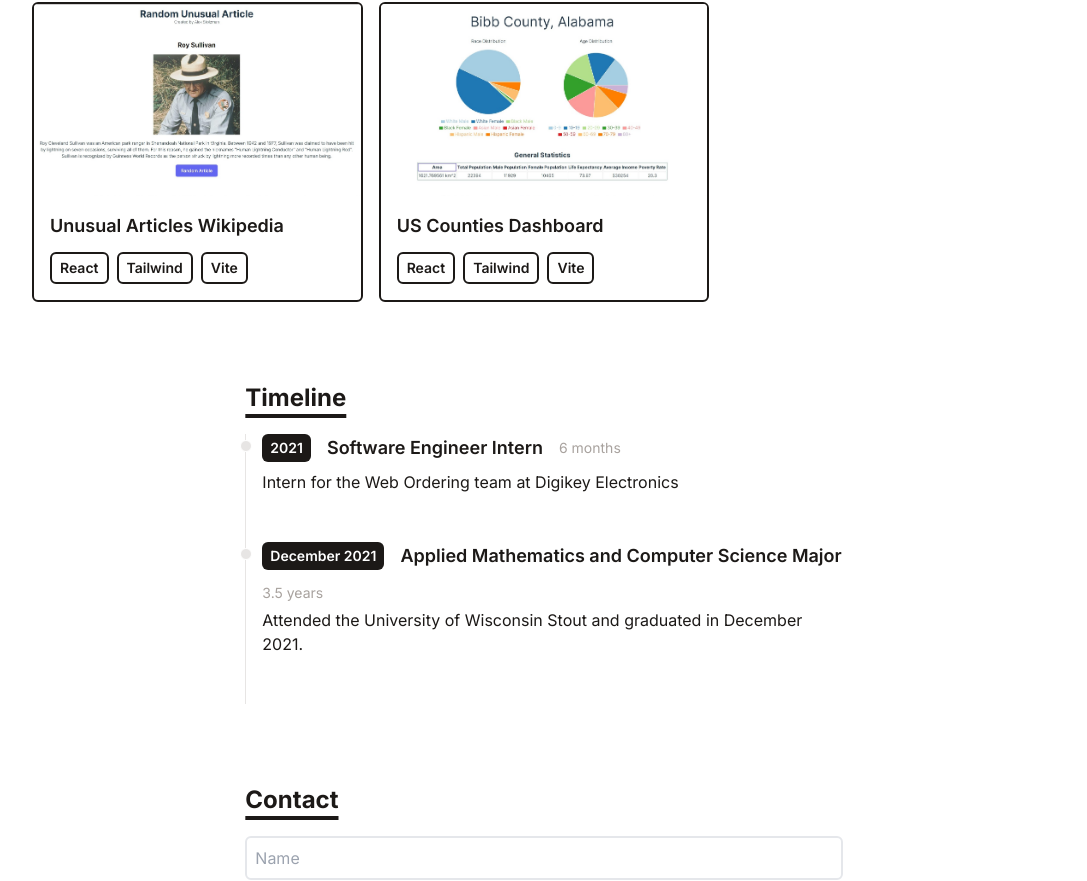
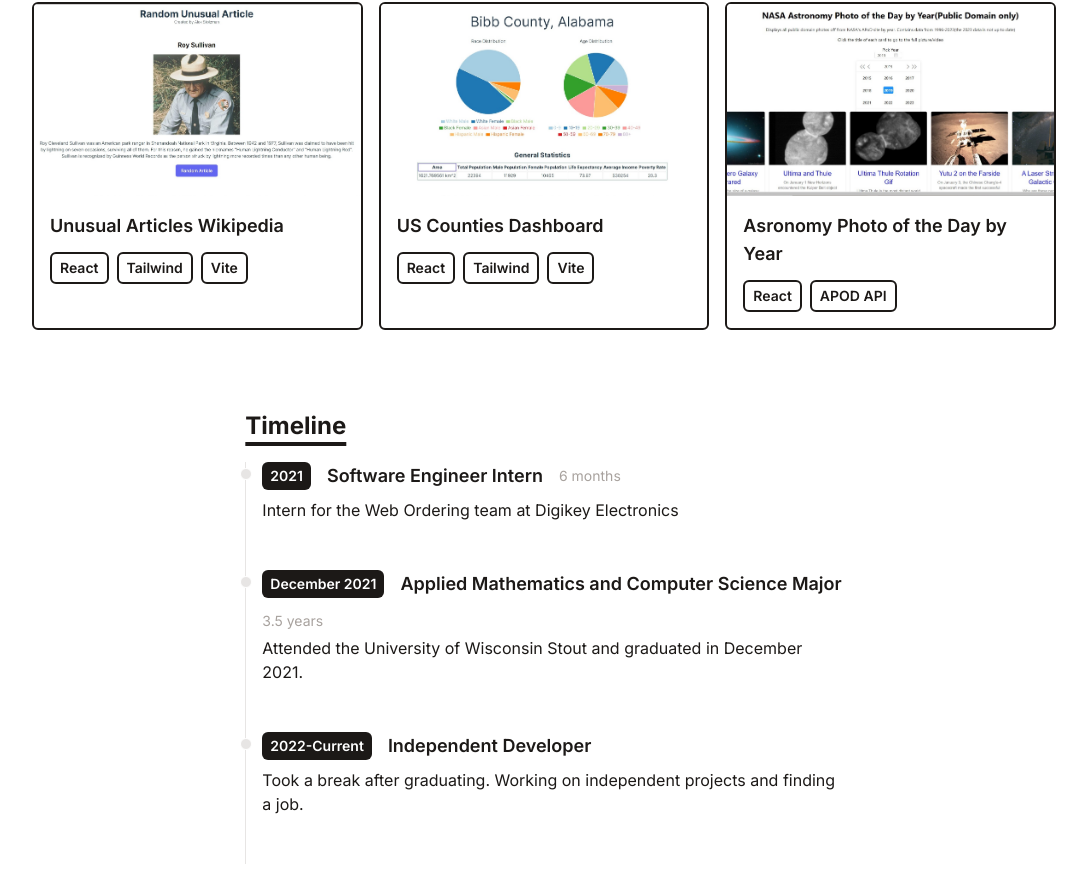
Before and after one commit to alexstolzman/minimal-portfolio, a React (Vite) app: page / in a window 1280 px wide. Shown: the part 314-1195 px from the top of the page, without its empty margins (96-1183 px from the left). Built offline with nearby package versions, Linux system fonts and the light colour scheme.

Commit message:
Updated portfolio

```diff
--- a/src/data/portfolio.js
+++ b/src/data/portfolio.js
@@ -10,5 +10,11 @@ export default [
         imgUrl: 'assets/uscounties2.jpg',
         stack: ['React', 'Tailwind', 'Vite'],
         link: 'https://github.com/alexstolzman/us-county-dashboard'
+    },
+      {
+        title: 'Asronomy Photo of the Day by Year',
+        imgUrl: 'assets/apod.jpg',
+        stack: ['React', 'APOD API'],
+        link: 'https://github.com/alexstolzman/apod-by-year'
     }
 ]
--- a/src/data/timeline.js
+++ b/src/data/timeline.js
@@ -10,5 +10,10 @@ export default [
         title: "Applied Mathematics and Computer Science Major",
         duration: "3.5 years",
         details: "Attended the University of Wisconsin Stout and graduated in December 2021."
+    },
+    {
+        year: "2022-Current",
+        title: "Independent Developer",
+        details: "Took a break after graduating. Working on independent projects and finding a job."
     }
 ]
```
Also changed, not shown: public/assets/apod.jpg (added).
